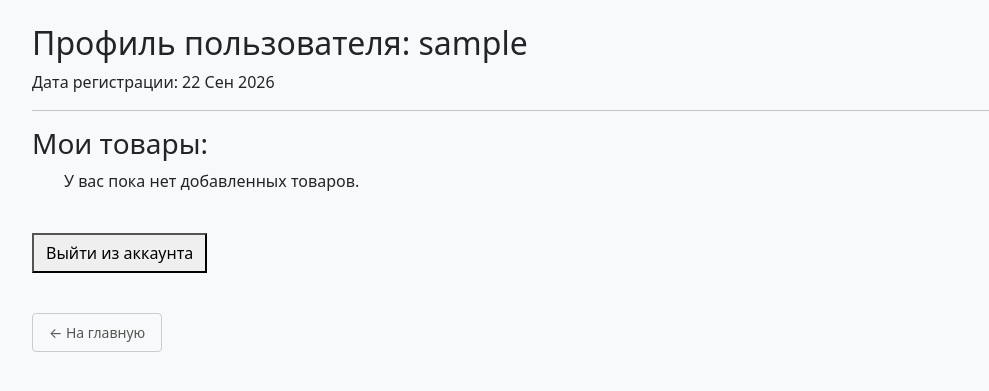
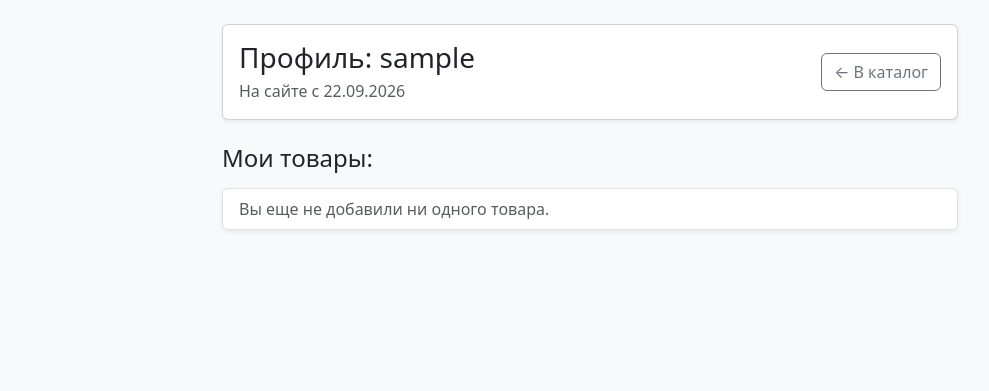
Before and after one commit to FallenNoise/SITE_DZ, a Django app: page /users/profile/ in a window 1280 px wide. Shown: the part 56-447 px from the top of the page, without its empty margins (50-1039 px from the left). Run offline with Django 5.2, Linux system fonts and the light colour scheme; the visitor is signed in with stand-in values (Sample User, id 1); data that the repository does not hold is empty.

Commit message:
style: оформить профиль пользователя с помощью list-group Bootstrap

```diff
--- a/users/templates/users/profile.html
+++ b/users/templates/users/profile.html
@@ -1,43 +1,37 @@
 {% extends 'base.html' %}
 
 {% block content %}
-  <h2>Профиль пользователя: {{ user.username }}</h2>
-  <p>Дата регистрации: {{ user.date_joined|date:"d M Y" }}</p>
-  <hr>
-  <h3>Мои товары:</h3>
-  <ul>
-      {% for product in user.product_set.all %}
-          <li>
-              <a href="{{ product.get_absolute_url }}">{{ product.name }}</a> - {{ product.price }} руб.
-          </li>
-      {% empty %}
-          <p>У вас пока нет добавленных товаров.</p>
-      {% endfor %}
-  </ul>
-  <br>
-  <form action="{% url 'logout' %}" method="POST" style="margin-bottom: 40px;">
-      {% csrf_token %}
-      <button type="submit" style="padding: 6px 12px; cursor: pointer;">Выйти из аккаунта</button>
-  </form>
+<div class="row justify-content-center">
+    <div class="col-md-8">
 
-  <a href="/" class="btn-home">← На главную</a>
+        <!-- Шапка профиля -->
+        <div class="card shadow-sm mb-4">
+            <div class="card-body d-flex justify-content-between align-items-center">
+                <div>
+                    <h3 class="mb-1">Профиль: {{ user.username }}</h3>
+                    <span class="text-muted">На сайте с {{ user.date_joined|date:"d.m.Y" }}</span>
+                </div>
+                <!-- Кнопка возврата на главную -->
+                <a href="/" class="btn btn-outline-secondary">← В каталог</a>
+            </div>
+        </div>
 
-  <style>
-      .btn-home {
-          display: inline-block;
-          padding: 8px 16px;
-          color: #555;
-          border: 1px solid #ccc;
-          border-radius: 4px;
-          text-decoration: none;
-          font-size: 14px;
-          transition: all 0.2s ease-in-out;
-      }
-      .btn-home:hover {
-          background-color: #f8f9fa;
-          color: #000;
-          border-color: #999;
-      }
-  </style>
+        <!-- Список товаров -->
+        <h4 class="mb-3">Мои товары:</h4>
+        <div class="list-group shadow-sm mb-4">
+            {% for product in user.product_set.all %}
+                <a href="{{ product.get_absolute_url }}" class="list-group-item list-group-item-action d-flex justify-content-between align-items-center">
+                    <span>
+                        <strong class="text-primary">{{ product.name }}</strong>
+                        <span class="text-muted"> — {{ product.price }} руб.</span>
+                    </span>
+                    <span class="badge bg-secondary rounded-pill">Перейти</span>
+                </a>
+            {% empty %}
+                <div class="list-group-item text-muted">Вы еще не добавили ни одного товара.</div>
+            {% endfor %}
+        </div>
 
+    </div>
+</div>
 {% endblock %}
```
